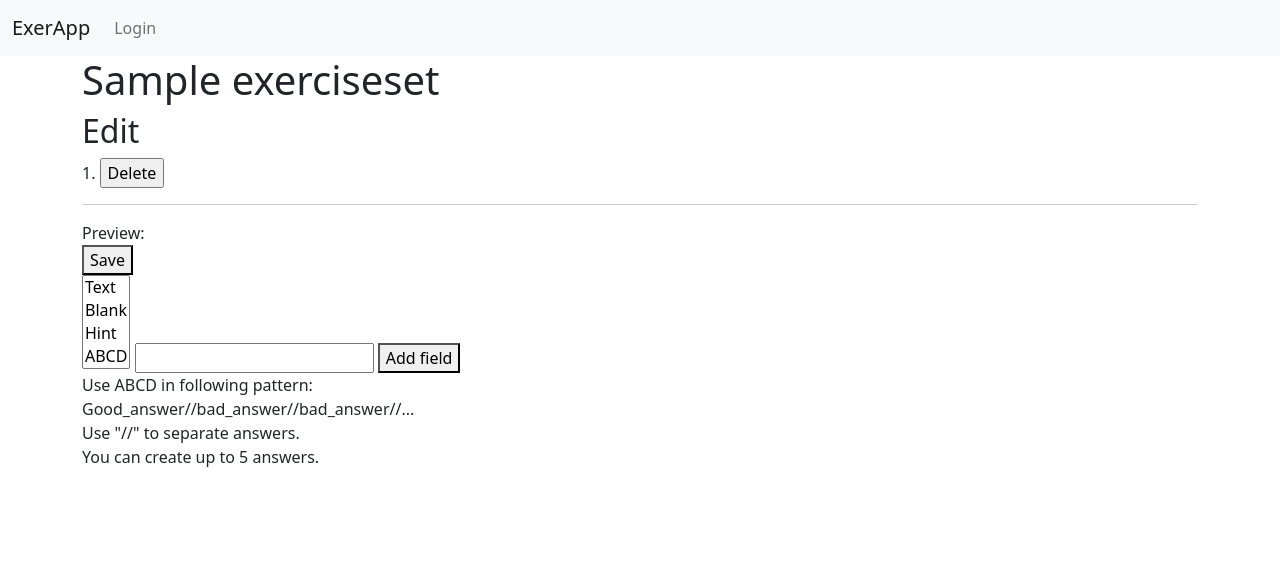
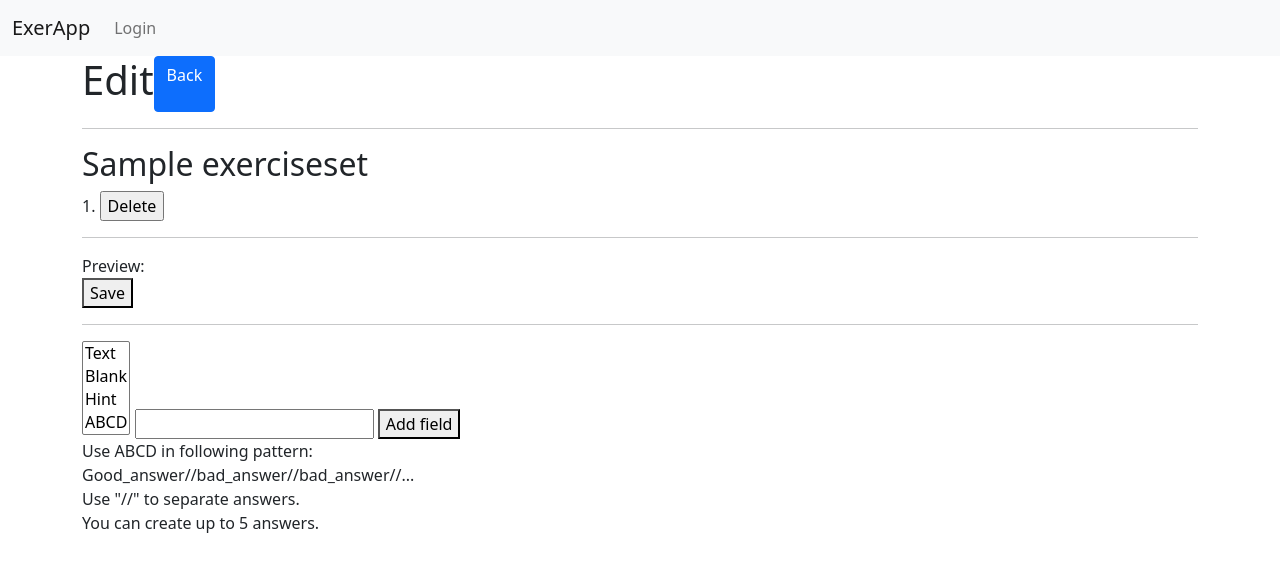
Before and after one commit to Korek-F/ExerApp, a Django app: page /exercise-set/1/edit/ in a window 1280 px wide. Shown: the top 565 px of the page. Run offline with Django 4.2, Linux system fonts and the light colour scheme; tables that the repository leaves empty hold one stand-in row (values such as "Sample post"); some libraries are stand-ins or nearby versions.

Commit message:
V1.1.2: Css

```diff
--- a/ExerApp/ExerApp/settings.py
+++ b/ExerApp/ExerApp/settings.py
@@ -88,7 +88,10 @@ DATABASES = {
         'NAME': BASE_DIR / 'db.sqlite3',
     }
 }
-
+import os
+STATICFILES_DIRS = [
+    os.path.join(BASE_DIR, 'static'),
+]
 
 # Password validation
 # https://docs.djangoproject.com/en/4.1/ref/settings/#auth-password-validators
--- a/ExerApp/excercises/models.py
+++ b/ExerApp/excercises/models.py
@@ -113,7 +113,7 @@ class Hint(ItemBase):
         return self.content
     @property
     def content_type(self):
-        return "text"
+        return "hint"
     def __str__(self):
         return str(self.pk) +" "+self.content[:50]
 
@@ -133,7 +133,6 @@ class ABCD(ItemBase):
     def get_answers_to_render(self):
         answers = self.answers.split("//")
         random.shuffle(answers)
-        print(answers)
         return answers
 
     @property
--- a/ExerApp/excercises/templates/excercises/base.html
+++ b/ExerApp/excercises/templates/excercises/base.html
@@ -1,5 +1,4 @@
 {% load static %}
-
 
 <!doctype html>
 <html lang="en">
@@ -9,6 +8,9 @@
     <title>ExerApp</title>
     <link href="https://cdn.jsdelivr.net/npm/bootstrap@5.1.0/dist/css/bootstrap.min.css" rel="stylesheet" integrity="sha384-KyZXEAg3QhqLMpG8r+8fhAXLRk2vvoC2f3B09zVXn8CA5QIVfZOJ3BCsw2P0p/We" crossorigin="anonymous">
     <script src="https://unpkg.com/htmx.org@1.8.4" integrity="sha384-wg5Y/JwF7VxGk4zLsJEcAojRtlVp1FKKdGy1qN+OMtdq72WRvX/EdRdqg/LOhYeV" crossorigin="anonymous"></script>
+
+    <link rel="stylesheet" href="{% static 'exercises.css' %}">
+
   </head>
   <body>
     <nav class="navbar navbar-expand-lg navbar-light bg-light">
--- a/ExerApp/excercises/templates/excercises/content/hint.html
+++ b/ExerApp/excercises/templates/excercises/content/hint.html
@@ -1,7 +1,8 @@
 <span
 style="color:gray;"
-onClick="this.innerHTML='{{ item.content }}'">
+onClick="this.innerHTML='{{ item.content }}'"
+ata-toggle="tooltip" data-placement="top" title="Click to show">
+
 <input type="hidden" name="answer_hint_{{content.id}}" />
     <small> (Hint) </small>
-
 </span>
--- a/ExerApp/excercises/templates/excercises/excercise_set_edit.html
+++ b/ExerApp/excercises/templates/excercises/excercise_set_edit.html
@@ -1,11 +1,13 @@
 {% extends "excercises/base.html" %}
 {% block content %}
 
-<h1>{{exercise_set.name}} </h1>
-<h2>Edit</h2>
+<div class="page-header">
+<h1>Edit</h1>
+<a class="btn btn-primary" href="{% url 'excercise_set_learn_view' exercise_set.id %}">Back</a>
+</div>
 
-
-
+<hr/>
+<h2>{{exercise_set.name}} </h2>
 <div id="exercise_delete_form" >
 {%for exercise in exercise_set.exercise_set.all%}
     {{ forloop.counter }}.
@@ -29,9 +31,6 @@
 {%endfor%}
 </div>
 
-
-
-
 <hr />
 
 
@@ -46,7 +45,7 @@
 
     <button id="save_exercise_btn">Save</button>
 </form>
-
+<hr />
 
 <select id="content_type" size=4>
     <option> Text </option>
@@ -64,12 +63,6 @@
 
 </p>
 <br />
-
-
-
-
-
-
 
 
 <script>
--- a/ExerApp/excercises/templates/excercises/excercise_set_learn.html
+++ b/ExerApp/excercises/templates/excercises/excercise_set_learn.html
@@ -8,7 +8,7 @@
 <a class="btn btn-primary" href="{% url 'excercise_set_edit_view' exercise_set.id %}">
     Edit</a>
 
-    <br />
+<br />
 
 
 <form method="POST" action="{% url 'excercise_set_check_view' exercise_set.id%}">
--- /dev/null
+++ b/ExerApp/static/exercises.css
@@ -0,0 +1,4 @@
+.page-header {
+    display: flex;
+    flex-direction: row;
+}
```
Also changed, not shown: ExerApp/excercises/migrations/0004_exerciseset_creation_date.py (added).
